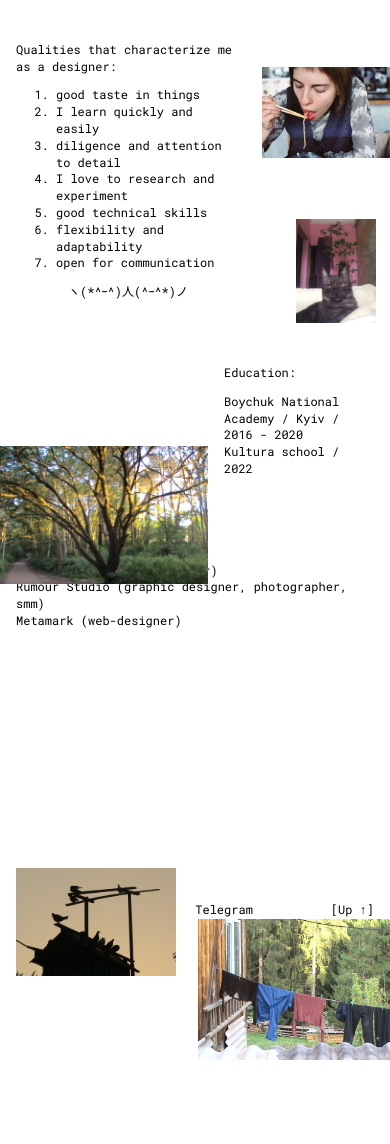
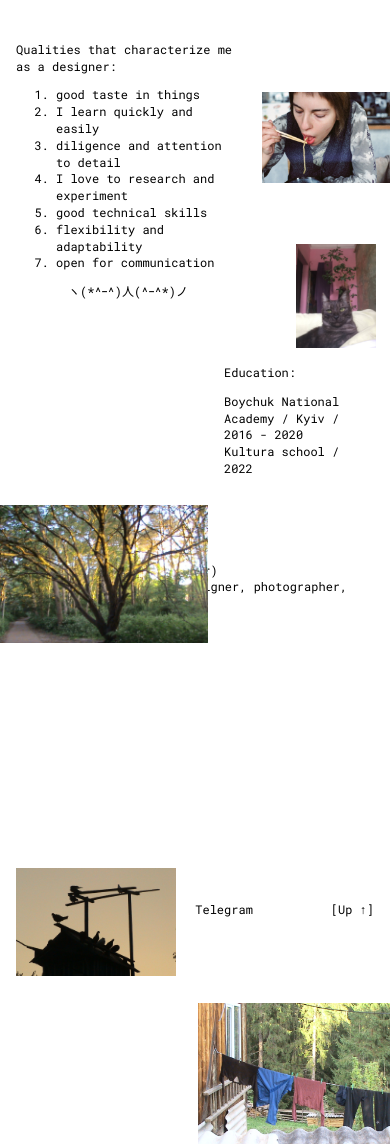
Before and after one commit to amylnikova/olyas-portfolio, a plain HTML site: page about.html in a window 390 px wide. Shown: the part 60-1204 px from the top of the page. Before the commit the page ends 1120 px from the top, so only its background shows below. Drawn offline with Linux system fonts and the light colour scheme; a web font is replaced by a local one.

Commit message:
more fixes mobile

```diff
--- a/style.css
+++ b/style.css
@@ -349,15 +349,15 @@ footer {
 
 @media(max-width: 400px) {
     .image2 {
-        top: 75%;
+        top: 85%;
     }
 
     .image1{
-        top: 85%;
+        top: 95%;
     }
 
     .image8 {
-        top: 105%;
+        top: 115%;
     }
 }
 
@@ -544,7 +544,7 @@ footer {
     }
 
     .image10 {
-        top: 33%;
+        top: 36%;
 
     }
 
@@ -553,15 +553,15 @@ footer {
     }
 
     .image12 {
-        top: 15%;
+        top: 18%;
     }
 
     .image13 {
-        top: 60%;
+        top: 67%;
     }
 
     .image14 {
-        top: 116%;
+        top: 126%;
     }
 }
 
```
